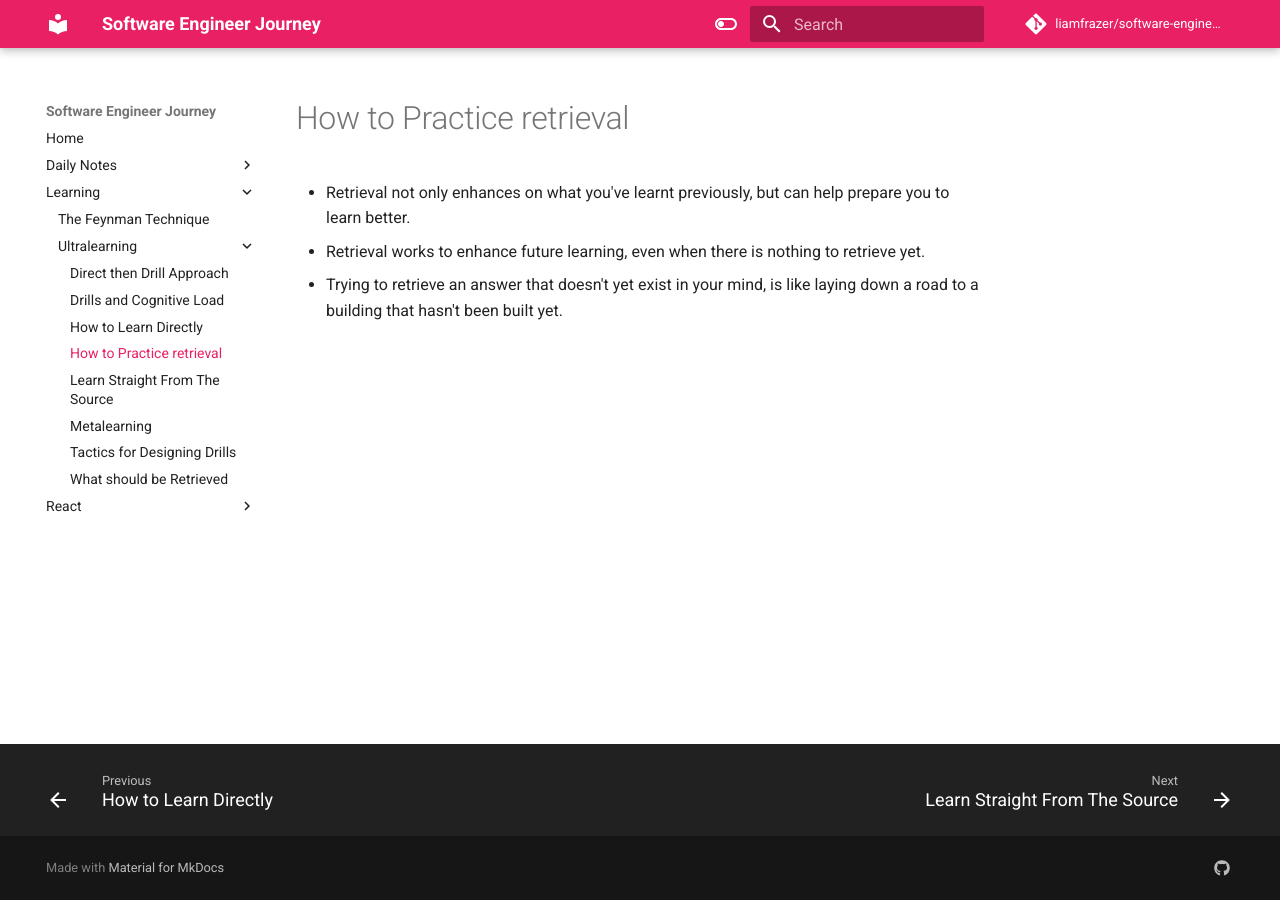
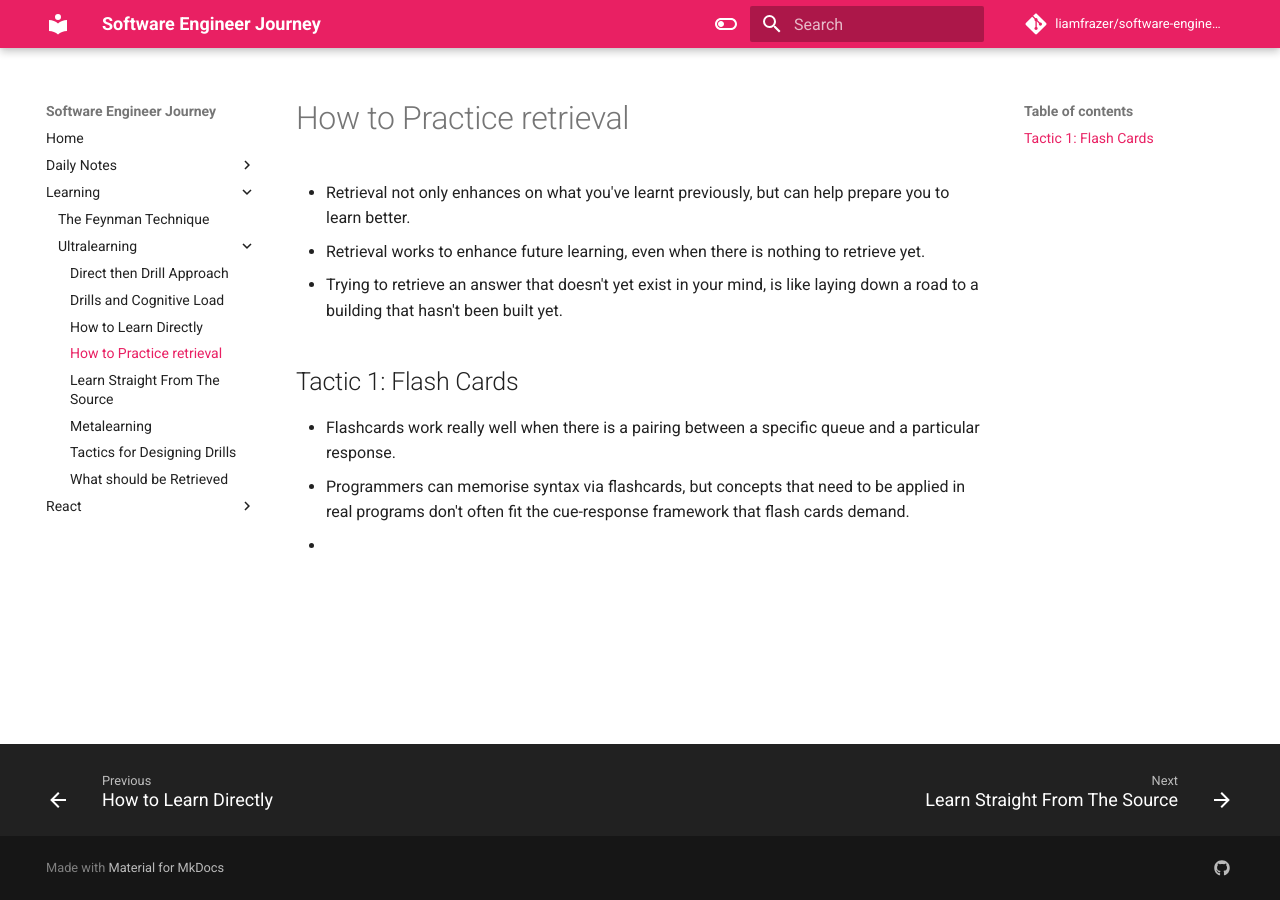
Before and after one commit to liamfrazer/software-engineer-journey, an MkDocs documentation site: the page built from docs/Learning/Ultralearning/How to Practice retrieval.md, in a window 1280 px wide. Built offline with MkDocs 1.6.1 and Material for MkDocs 9.7.7, drawn with Linux system fonts in a browser that asks for light colours; comment, search, counter and statistics services are not loaded.

Commit message:
vault backup: 2023-12-10 00:40:39

```diff
--- a/docs/Learning/Ultralearning/How to Practice retrieval.md
+++ b/docs/Learning/Ultralearning/How to Practice retrieval.md
@@ -6,3 +6,8 @@ tags:
 * Retrieval not only enhances on what you've learnt previously, but can help prepare you to learn better.
 * Retrieval works to enhance future learning, even when there is nothing to retrieve yet.
 * Trying to retrieve an answer that doesn't yet exist in your mind, is like laying down a road to a building that hasn't been built yet.
+
+## Tactic 1: Flash Cards
+* Flashcards work really well when there is a pairing between a specific queue and a particular response.
+* Programmers can memorise syntax via flashcards, but concepts that need to be applied in real programs don't often fit the cue-response framework that flash cards demand.
+*
```
